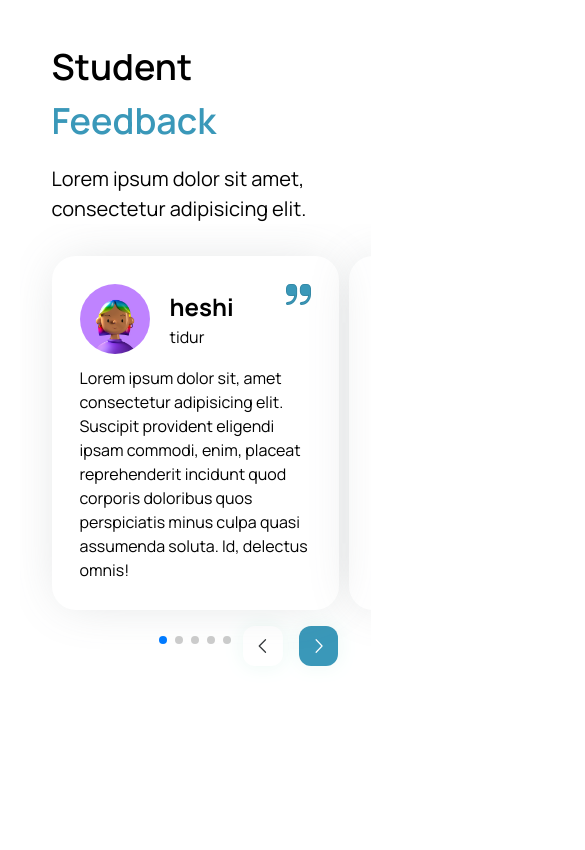
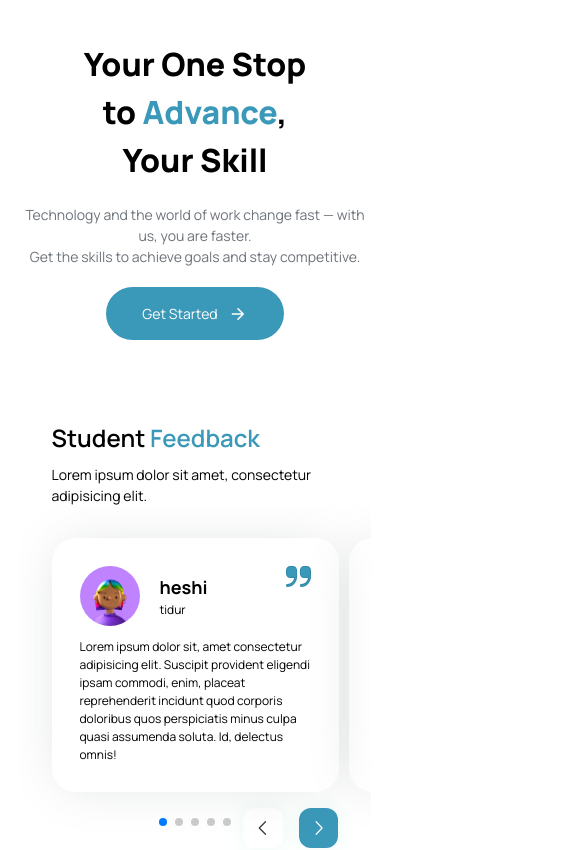
Before and after one commit to grimpoteuthiss/finpro-sistech, a Next.js app: page / in a window 390 px wide. Shown: the top 850 px of the page, 585 px wide, since content can reach past the window. Built offline with nearby package versions, Linux system fonts and the light colour scheme; a web font is replaced by a local one.

Commit message:
responsive hero, feedback, and footer

```diff
--- a/components/Feedback/Feedback.tsx
+++ b/components/Feedback/Feedback.tsx
@@ -4,7 +4,7 @@ function Feedback() {
     return (
         <section className="py-10">
             <div className="flex flex-col page-center">
-                <div className="flex flex-col gap-4 px-8">
+                <div className="flex flex-col xl:gap-4 gap-2 px-8">
                     <h2 className="font-semibold">
                         <span>Student </span>
                         <span className="text-primary leading-7">Feedback</span>
--- a/components/Feedback/FeedbackCard.tsx
+++ b/components/Feedback/FeedbackCard.tsx
@@ -22,7 +22,7 @@ function FeedbackCard({
                             imageUrl={imageUrl}
                             width={70}
                             height={70}
-                            className="h-[70px] w-[70px]"
+                            className="xl:h-[70px] xl:w-[70px] h-[60px] w-[60px]"
                         />
                         <div>
                             <h3 className="font-bold">{name}</h3>
@@ -37,7 +37,9 @@ function FeedbackCard({
                     />
                 </div>
                 <div>
-                    {desc}
+                    <p>
+                        {desc}
+                    </p>
                 </div>
             </article>
         )
--- a/components/Footer/Footer.tsx
+++ b/components/Footer/Footer.tsx
@@ -39,11 +39,11 @@ function Footer() {
             <div className="flex flex-col gap-16 max-w-7xl m-auto relative w-11/12">
 
                     <div className="w-full flex flex-row gap-36 items-center text-gray-800">
-                        <div className="max-w-80 flex flex-col gap-6">
+                        <div className="lg:max-w-80 flex flex-col gap-6 w-full">
                             <h3 className="text-3xl leading-6">Example</h3>
                             <p>pharetra ipsum nec leo blandit, sit amet tincidunt eros pharetra. Nam sed imperdiet turpis. In hac habitasse platea dictumst. Praesent nulla massa, hendrerit vestibulum gravida in, feugiat auctor felis</p>
                         </div>
-                        <div className="flex gap-12 w-full ">
+                        <div className="flex gap-12 lg:w-full lg:visible collapse w-0">
                             <div className="flex flex-col gap-3 grow">
                             {footerItems.slice(0,4).map((item) => (
                                 <Link href={item.href} key={item.href}>
--- a/components/Hero/Hero.tsx
+++ b/components/Hero/Hero.tsx
@@ -7,7 +7,8 @@ type HeroProps = {
 function Hero(){
     return(
         <header className="py-10">
-            <div className="flex flex-col gap-8 page-center">
+            <div className="flex flex-col xl:gap-8 gap-5 page-center
+                text-center items-center lg:items-start lg:text-start">
                 <div className="flex flex-col">
                     <h1>Your One Stop</h1>
                     <h1>
@@ -27,7 +28,9 @@ function Hero(){
                         imageUrl="/images/material-symbols_arrow-forward-rounded.svg"
                         width={20}
                         height={20}
-                        className="text-lg bg-primary rounded-full bg-primary flex flex-row items-center justify-center py-4 px-9 gap-[10px] text-center text-xl text-white"
+                        className="bg-primary rounded-full bg-primary flex flex-row items-center justify-center py-4 px-9 gap-[10px] text-center text-white
+                        xl:text-xl lg:text-lg text-sm
+                        "
                     >
                         Get Started
                     </Button>
--- a/components/Hero/HeroImage.tsx
+++ b/components/Hero/HeroImage.tsx
@@ -7,7 +7,7 @@ function HeroImage(){
             alt={"intro-image"}
             width={628}
             height={628}
-            className="absolute z-10 right-36"
+            className="absolute z-10 2xl:right-36 xl:w-[628px] xl:h-[628px] lg:w-[436px] lg:h-[436px] lg:visible invisible right-0"
         />
     )
 }
--- a/pages/globals.css
+++ b/pages/globals.css
@@ -20,23 +20,23 @@ body,p {
 }
 
 h1 {
-    @apply text-5xl font-extrabold inline-block
+    @apply xl:text-6xl lg:text-5xl text-3xl font-extrabold inline-block
 }
 
 h2 {
-    @apply text-4xl
+    @apply xl:text-4xl lg:text-3xl text-2xl
 }
 
 h3 {
-    @apply text-2xl
+    @apply xl:text-2xl lg:text-xl text-lg
 }
 
 h4 {
-    @apply text-xl
+    @apply xl:text-xl lg:text-base text-sm
 }
 
 p {
-    @apply text-base
+    @apply xl:text-base lg:text-sm text-xs
 }
 
 .page-center {
--- a/pages/index.tsx
+++ b/pages/index.tsx
@@ -10,12 +10,10 @@ import { NavigationButton } from "../components/NavigationButton/NavigationButto
 export default function Pages() {
     return (
         <>
-            {/* <HeroImage/> */}
-            {/* <Hero/> */}
-            {/* <NavigationButton variant={"next"} imageUrl="/images/material-symbols_arrow-forward-rounded.svg"/> */}
-            {/* <FeedbackCardListContainer /> */}
+            <HeroImage/>
+            <Hero/>
             <Feedback />
-            {/* <Footer /> */}
+            <Footer />
         </>
     )
 }
--- a/tailwind.config.js
+++ b/tailwind.config.js
@@ -33,15 +33,17 @@ module.exports = {
       },
     },
     "fontSize": {
-      "5xl":"4rem",
+      "6xl":"4rem",
+      "5xl":"3rem",
       "4xl": "2.25rem",
       "3xl": "2rem",
       "2xl": "1.5rem",
       "xl": "1.25rem",
+      "lg": "1.125rem",
 
       "base": "1rem",
-      // "sm": "0.875rem",
-      // "xs": "0.75rem",
+      "sm": "0.875rem",
+      "xs": "0.75rem",
       "inherit": "inherit"
     }
   },
```
Also changed, not shown: pages/detail_course.tsx (added, +8 -0 lines).
